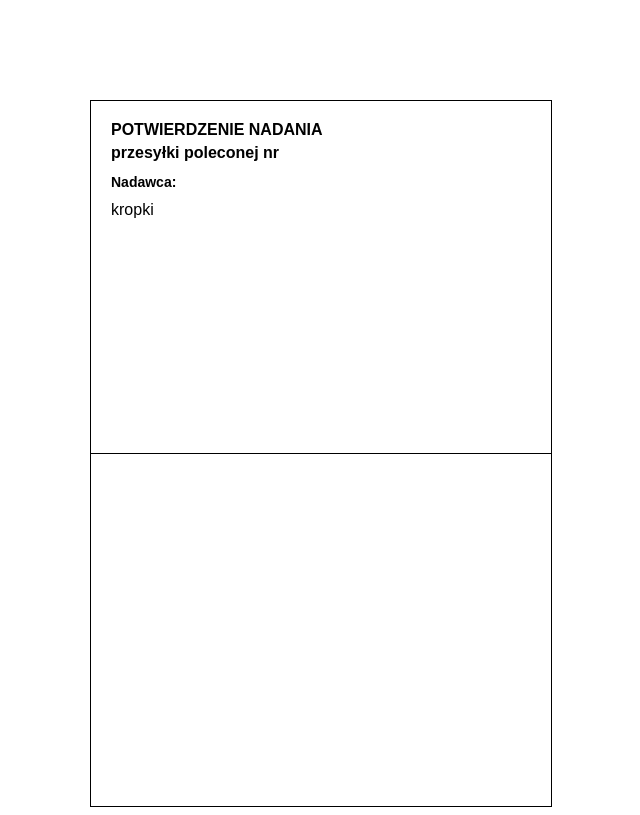
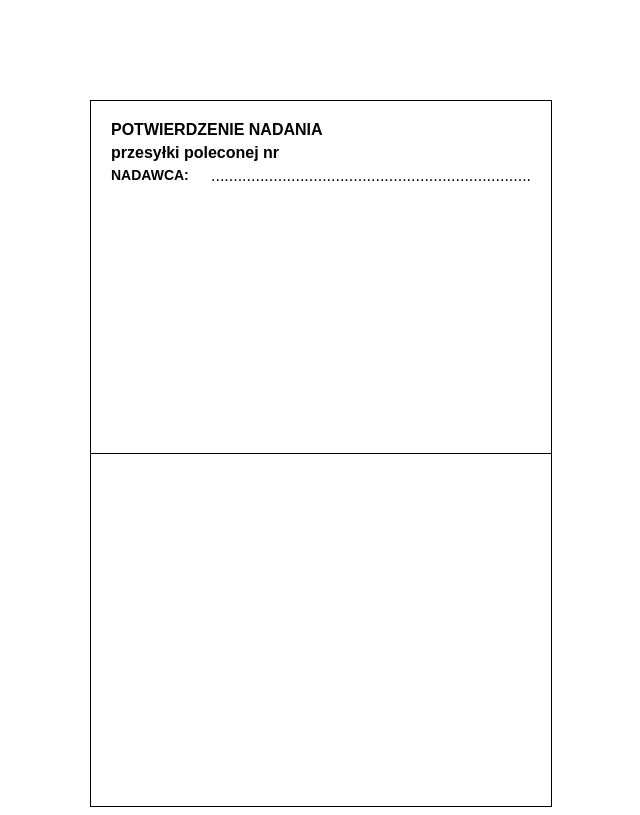
Before and after one commit to katulo/potwierdzenie-nadania, a website: page index.html in a window 1280 px wide. Shown: the whole page, without its empty margins (319-959 px from the left). Drawn offline with nearby package versions, Linux system fonts and the light colour scheme; files that its build step writes are made by us from their sources.

Commit message:
Wystylowania pola nadwca i odbiorca

```diff
--- a/index.html
+++ b/index.html
@@ -16,7 +16,7 @@
            Nadawca:
         </h2>
         <div class="value">
-            kropki
+            ........................................................................................
         </div>
     </section>
 </section>
--- a/sass/_variables.scss
+++ b/sass/_variables.scss
@@ -1,2 +1,5 @@
 $default-font: Arial, sans-serif;
 $base-font-size: 16px;
+
+$field-container-width: 420px;
+$field-container-height: 312px;
--- a/sass/main.scss
+++ b/sass/main.scss
@@ -6,8 +6,8 @@ body {
 }
 
 .field-container {
-  width: 420px;
-  height: 312px;
+  width: $field-container-width;
+  height: $field-container-height;
 
   border: 1px solid #000;
   border-bottom: none;
@@ -36,8 +36,24 @@ body {
   .address {
     margin-top: 5px;
 
+    $address-title-width: 90px;
+    $address-title-margin: 10px;
+
     h2 {
+      margin: 0 $address-title-margin 0 0;
       font-size: $base-font-size * 0.875;
+      text-transform: uppercase;
+
+      width: $address-title-width;
+    }
+
+    > div, h2 {
+      float: left;
+    }
+
+    .value {
+      width: $field-container-width - $address-title-width - $address-title-margin;
+      overflow: hidden;
     }
   }
 }
```
